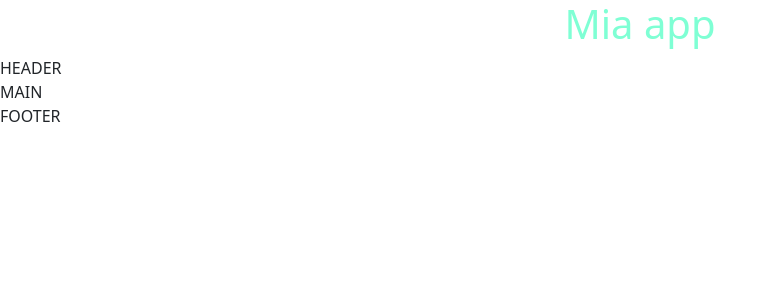
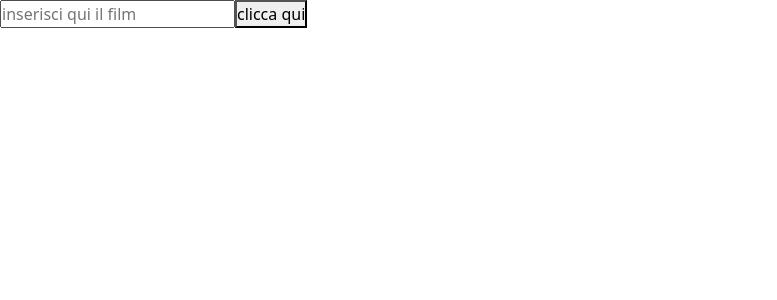
Before and after one commit to alessiopalmieri001/vite-boolflix, a Vue app: page / in a window 1280 px wide. Shown: the top 300 px of the page, without its empty margins (0-777 px from the left). Built offline with nearby package versions, Linux system fonts and the light colour scheme.

Commit message:
chiamata api con axios + bozza stampata

```diff
--- a/src/App.vue
+++ b/src/App.vue
@@ -6,7 +6,8 @@
         export default{
             data() {
                 return {
-
+                    searchFilm:'',
+                    films: [],
                 };
             },
             components: {
@@ -15,18 +16,50 @@
                 MyAppFooter
             },
             methods: {
-
+                search() {
+                    axios
+                        .get('https://api.themoviedb.org/3/search/movie',{
+                            params: {
+                                api_key:'234ca3fbd542010fa1945add43865825',
+                                query: this.searchFilm
+                            }
+                        })
+                        .then((response) => {
+                            console.log(response.data.results);
+                            this.films = response.data.results;
+                            console.log(this.films)
+                        });
+                }
             }
         }
 </script>
 
 <template>
-    <h1>
+    <header>
+        <input v-model="searchFilm" type="text" placeholder="inserisci qui il film">
+        <button @click="search()">
+            clicca qui
+        </button>
+    </header>
+    <main>
+        <div>
+            <ul>
+                <li v-for="(film, i) in films" :key="i">
+                    {{ film }}
+                </li>
+            </ul>
+        </div>
+    </main>
+
+
+
+
+    <!-- <h1>
         Mia app
     </h1>
     <MyAppHeader />
     <MyAppMain />
-    <MyAppFooter />
+    <MyAppFooter /> -->
 </template>
 
 <style lang="scss">
```
